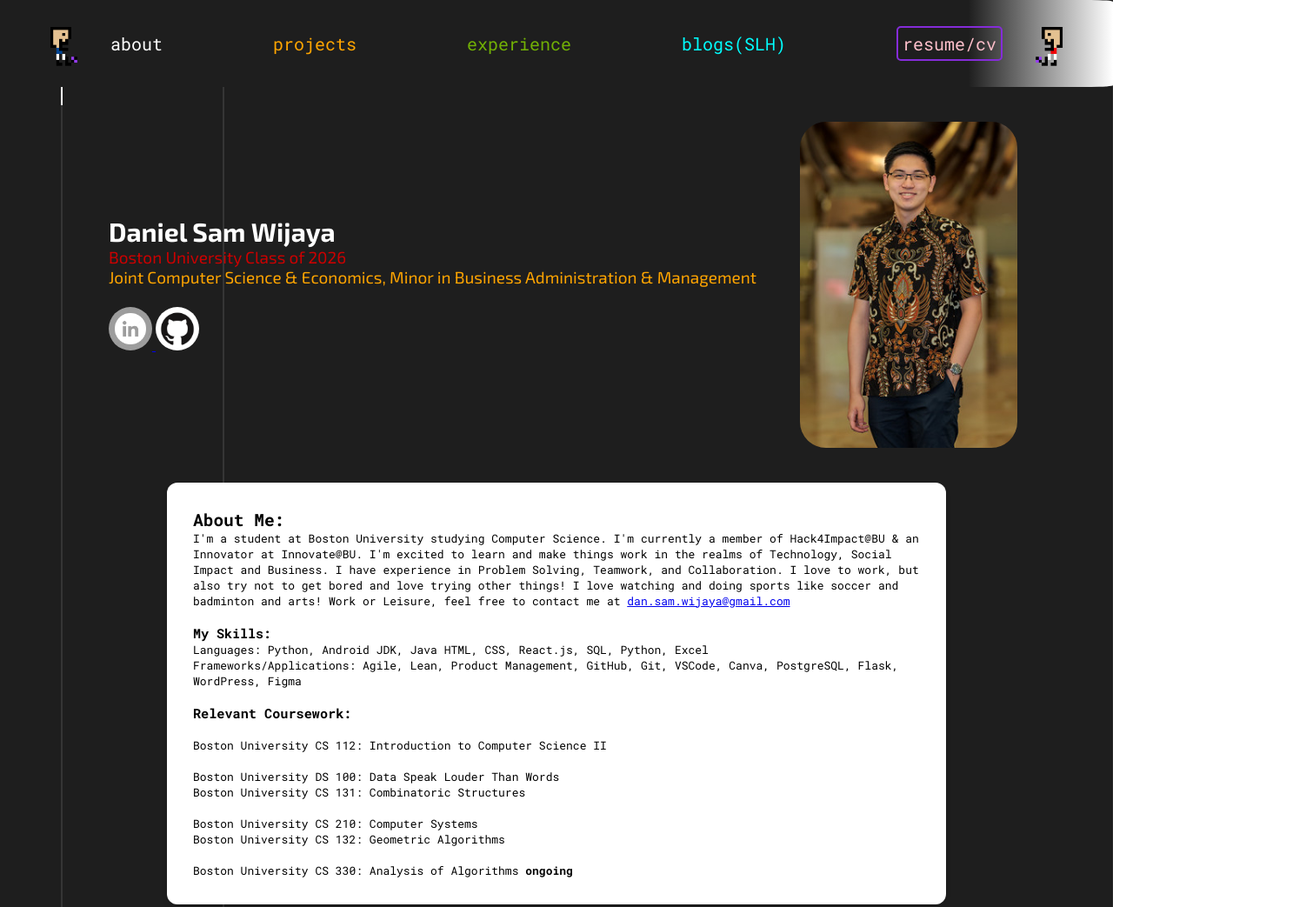
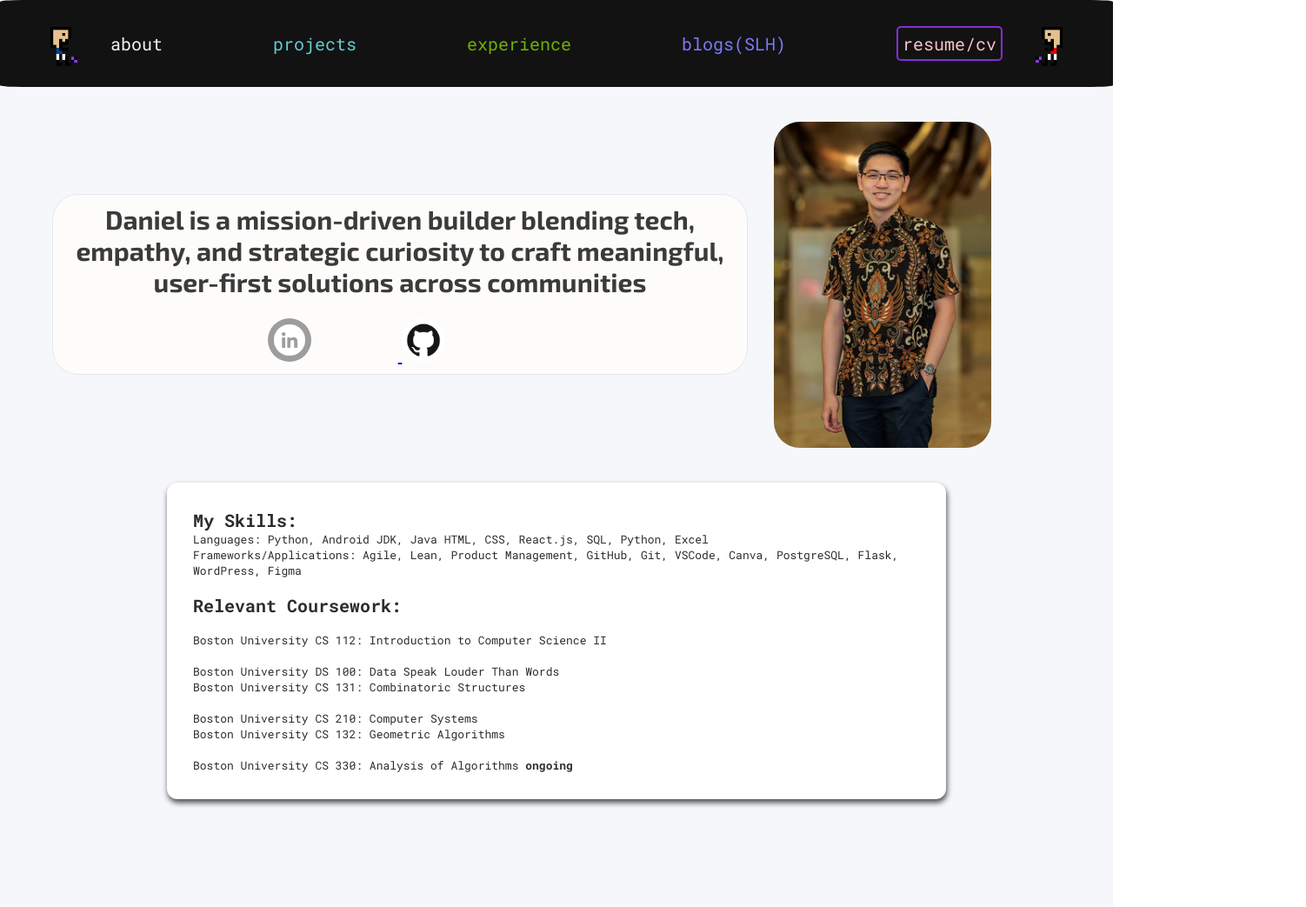
Before and after one commit to danielswijya/personal-website, a plain HTML site: page index.html in a window 1280 px wide. Shown: the top 1043 px of the page at 87% size, 1502 px wide, since content can reach past the window. Drawn offline with Linux system fonts and the light colour scheme; a web font is replaced by a local one.

Commit message:
Added new things

```diff
--- a/index.html
+++ b/index.html
@@ -3,7 +3,7 @@
   <head>
     <meta charset="UTF-8" />
     <meta name="viewport" content="width=device-width, initial-scale=1.0" />
-    <title>Daniel Website</title>
+    <title>@😀Daniel_Sam_Wijaya</title>
     <link rel="stylesheet" href="style.css" />
   </head>
 
@@ -12,25 +12,23 @@
     <div id="navbar">
       <!-- <h1>Daniel Sam Wijaya</h1> -->
       <a href="#about">about</a>
-      <a href="#projects" style="color: orange;">projects</a>
+      <a href="#projects" style="color: rgb(102, 202, 207);">projects</a>
       <a href="#experiences"style="color: #72b105;">experience</a>
-      <a href ="https:/www.studentlivinghub.com" style="color: aqua;">blogs(SLH)</a>
+      <a href ="https:/www.studentlivinghub.com" style="color: rgb(125, 122, 252);">blogs(SLH)</a>
       <a href="docs\Daniel_Sam_Wijaya-resume.pdf" download="Daniel_Sam_Wijaya-resume" style="border: 2px solid rgb(133, 44, 217); padding: 5px; border-radius: 5px; color: pink;">resume/cv</a>
     </div>
 
-    <div class="lines">
+    <!-- <div class="lines">
       <div class="line"></div>
       <div class="line"></div>
       <div class="line"></div>
       <div class="line"></div>
-    </div>
+    </div> -->
 
     <div id="profile" class="profile-container">
         <img width="250" src="images/headshot.jpg" class="front-photo" />
         <div id="profile-text">
           <h2 id="my-name">Your Name</h2>
-          <p>Boston University Class of 2026</p>
-          <p style="color: orange;">Joint Computer Science & Economics, Minor in Business Administration & Management</p>
           <br>
           <div class="icons">
             <a href="https://www.linkedin.com/in/daniel-sam-wijaya/">
@@ -45,22 +43,21 @@
     </div>
 
     <div id="about">
-      <h2>About Me:</h2>
-      <p>
-        I'm a student at Boston University studying Computer Science. I'm currently a
-        member of Hack4Impact@BU & an Innovator at Innovate@BU. I'm excited to learn and make things work in the realms of Technology, Social Impact and Business.
+      <!-- <p>
+        <id="my-name"> Your Name</id>
+        I'm excited to learn and make things work in the realms of Technology, Social Impact and Business.
         I have experience in Problem Solving, Teamwork, and Collaboration. I love to work, but also try not to get bored and love trying other things! I love watching and doing sports like soccer and badminton and arts! Work or Leisure, feel free to
         contact me at <a href="mailto:dan.sam.wijaya@gmail.com">dan.sam.wijaya@gmail.com</a> </p>
-      </p>
-      <br>
-      <h3 style="font-size: 15px;">My Skills:</h3>
+      </p> -->
+
+      <h3 style="font-size: 20px;">My Skills:</h3>
       <ul>
         <li>Languages: Python, Android JDK, Java HTML, CSS, React.js, SQL, Python, Excel</li>
         <li>Frameworks/Applications: Agile, Lean, Product Management, GitHub, Git, VSCode, Canva, PostgreSQL, Flask, WordPress, Figma</li>
 
       </ul>
       <br>
-      <h3>Relevant Coursework:</h3>
+      <h3 style="font-size: 20px;">Relevant Coursework:</h3>
       <br>
       <div id="courses">
         <ul>
@@ -143,7 +140,7 @@
           </div>
 
         </div>
-        <button class="see-all-button">See All</button>
+        <!-- <button class="see-all-button">See All</button> -->
       </section>
     </div>
 
--- a/script.js
+++ b/script.js
@@ -4,18 +4,9 @@ const projects = document.querySelector(".project");
 console.log(projects);
 
 const myName = document.getElementById("my-name");
-myName.textContent = "Daniel Sam Wijaya";
-myName.style.color = "white";
+myName.textContent = "Daniel is a mission-driven builder blending tech, empathy, and strategic curiosity to craft meaningful, user-first solutions across communities";
+myName.style.color = "rgb(58, 60, 58)";
 
-let numberOfClicks = 0;
-myName.addEventListener("click", function() {
-    if (numberOfClicks % 2 == 0){
-        myName.style.color = "black";
-    }else {
-        myName.style.color = "blue";
-    }
-    numberOfClicks += 1;
-});
 
 const project1 = document.getElementById("project1");
 const project2 = document.getElementById("project2");
@@ -79,25 +70,25 @@ function hideShow2(){
  * The function `nowyouseeme` uses Intersection Observer to add a 'visible' class to elements when they
  * are 10% visible in the viewport.
  */
-function nowyouseeme(){
-    document.addEventListener("DOMContentLoaded", function () {
-        const featureItems = document.querySelectorAll('.feature-item');
+// function nowyouseeme(){
+//     document.addEventListener("DOMContentLoaded", function () {
+//         const featureItems = document.querySelectorAll('.feature-item');
 
-        const observerOptions = {
-            threshold: 0.1 // When 10% of the element is visible
-        };
+//         const observerOptions = {
+//             threshold: 0.1 // When 10% of the element is visible
+//         };
 
-        const observer = new IntersectionObserver((entries, observer) => {
-            entries.forEach(entry => {
-                if (entry.isIntersecting) {
-                    entry.target.classList.add('visible');
-                    observer.unobserve(entry.target); // Stop observing once it's visible
-                }
-            });
-        }, observerOptions);
+//         const observer = new IntersectionObserver((entries, observer) => {
+//             entries.forEach(entry => {
+//                 if (entry.isIntersecting) {
+//                     entry.target.classList.add('visible');
+//                     observer.unobserve(entry.target); // Stop observing once it's visible
+//                 }
+//             });
+//         }, observerOptions);
 
-        featureItems.forEach(item => {
-            observer.observe(item); // Observe each feature item
-        });
-    });
-}
+//         featureItems.forEach(item => {
+//             observer.observe(item); // Observe each feature item
+//         });
+//     });
+// }
--- a/style.css
+++ b/style.css
@@ -15,7 +15,7 @@ html {
 }
 
 #first-section{
-  background-color: #1e1e1e;
+  background-color: #f5f7fa;
   background-size: cover;
   background-position: center top;
   background-repeat: no-repeat;
@@ -34,7 +34,7 @@ body {
   display: table;
   width: 100%;
   height: 100%;
-  color: #000;
+  color: #F3F4F6;
   max-width: 100vw;
 }
 
@@ -135,7 +135,7 @@ html,body{
 #navbar {
   display: flex;
   justify-content: space-evenly;
-  background: linear-gradient(to right, #1e1e1e 87%, white);
+  background: #121212;
   color: orange;
   border-radius: 2%;
   padding: 30px 0;
@@ -147,7 +147,7 @@ html,body{
 }
 
 #navbar a {
-  color: white;
+  color: #F3F4F6;
   text-decoration: none;
   font-size: 20px;
   font-family: "Roboto Mono";
@@ -156,7 +156,7 @@ html,body{
 
 #navbar a:hover {
   text-decoration: underline;
-  color: #636262;
+  color: #7dd3fc;
 }
 
 #my-name{
@@ -170,13 +170,19 @@ html,body{
   align-items: center;
   margin: 40px;
   font-size: 19px;
-  gap: 50px;
+  gap: 10px;
 }
 
 #profile-text {
-  margin-left: 15px;
-  color: rgb(204, 0, 0);
-  z-index: 2;
+    border-radius: 30px;
+    padding: 10px;
+    margin: 5px auto;
+    max-width: 800px;
+    background-color: #fefcfb;
+    color: #1f2937;
+    border: 1.5px solid #e5e7eb;
+    font-size: 1.25rem;
+    text-align: center;
 }
 
 #profile h2 {
@@ -187,6 +193,7 @@ html,body{
 #profile img{
   border-radius: 30px;
   order: 2;
+  margin-right: 100px;
 }
 
 .icons img:hover {
@@ -199,12 +206,13 @@ html,body{
   background-color: white; /* Ensure the white background is applied */
   padding: 30px;
   border-radius: 12px;
-  box-shadow: 0 4px 6px rgba(0, 0, 0, 0.1);
+  box-shadow: 1px 4px 6px rgba(0, 0, 0, 0.7);
   font-family: "Roboto Mono";
   font-size: 13px;
   box-sizing: border-box;
   overflow: hidden;
   position: relative;
+  color: rgb(44, 44, 46);
   z-index: 10; /* Ensure it's above any background layers */
 }
 
@@ -215,10 +223,11 @@ html,body{
     padding: 20px; /* Adjust padding for smaller screens */
     font-size: 13px; /* Slightly reduce font size for readability on small screens */
     margin: 20px auto; /* Center the box horizontally and give it some vertical margin */
-    background-color: white; /* White background for the box */
+    background-color: #F3F4F6; /* White background for the box */
     border-radius: 12px; /* Rounded corners */
     box-shadow: 0 4px 6px rgba(0, 0, 0, 0.1); /* Subtle shadow effect */
     font-family: "Roboto Mono";
+    color: #333333;
     position: relative; /* Ensure it stays in place */
     z-index: 20; /* Ensure it remains above other content */
   }
@@ -265,16 +274,19 @@ html,body{
   margin-bottom: 20px;
   font-family:"Roboto Mono";
   text-align: center;
+  color: #636262;
 }
 
 .project,
 .experience {
-  background: rgba(254, 251, 251, 0.819);
+  background: rgb(242, 242, 247);
   margin: 0 auto;
   margin-bottom: 30px;
   width: 65%;
   padding: 25px;
-  box-shadow: 0 4px 6px rgba(0, 0, 0, 0.1);
+  color: #333333;
+
+  box-shadow: 1px 4px 5px rgba(0, 0, 0, 0.7);
 }
 
 #experiences li,
```
Also changed, not shown: 1 other file.
